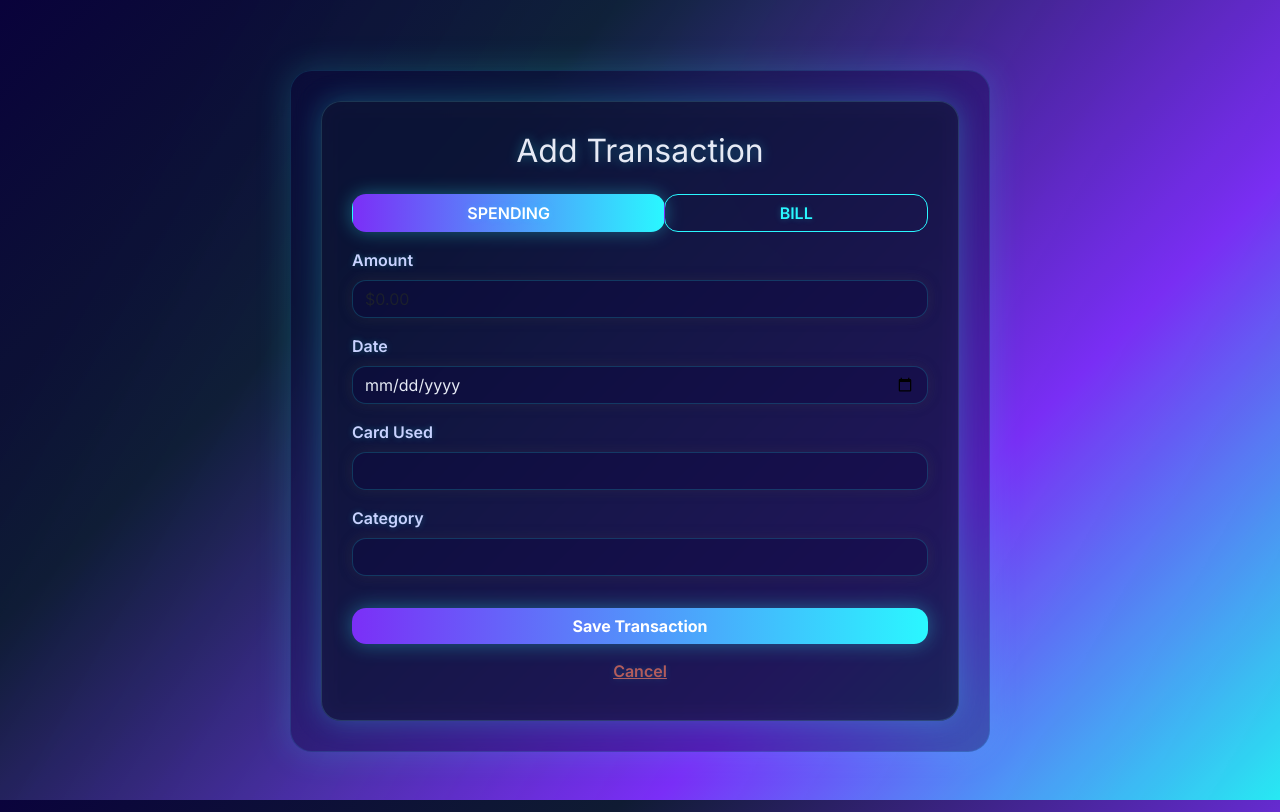
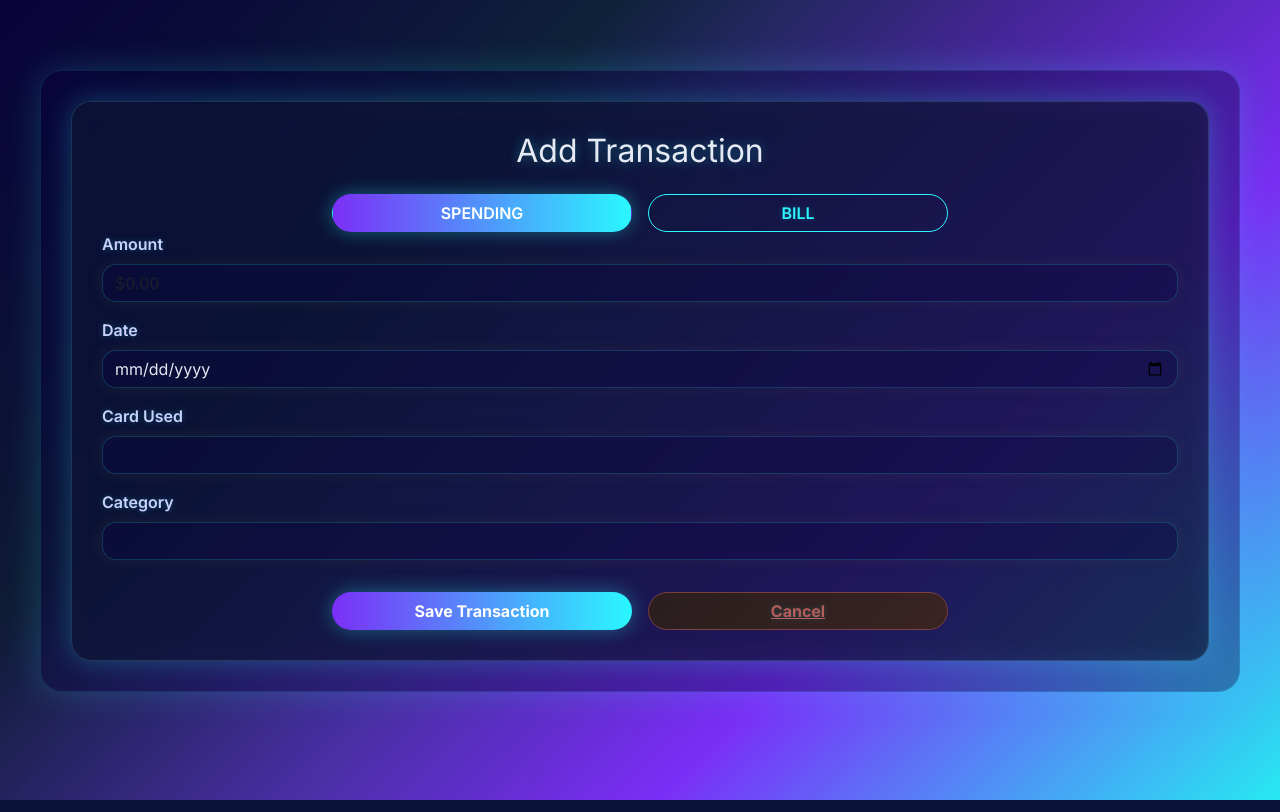
Before and after one commit to bparry0239/SpendU, a Flask app: page /add in a window 1280 px wide. Run offline with Flask 3, Linux system fonts and the light colour scheme; data that the repository does not hold is empty.

Commit message:
aesthetic changes

```diff
--- a/SpendU/templates/add.html
+++ b/SpendU/templates/add.html
@@ -47,6 +47,7 @@
         border-radius: 14px;
         font-weight: 600;
         transition: 0.2s;
+        width: 300px;
     }
 
     .btn-outline-primary:hover,
@@ -65,6 +66,7 @@
         font-weight: 700;
         color: white;
         box-shadow: 0 0 20px rgba(42, 247, 255, 0.35);
+        width: 300px;
     }
 
     .btn-success:hover {
@@ -73,9 +75,13 @@
 
     /* ===== Cancel Link ===== */
     .btn-link {
+        background: linear-gradient(135deg, #2A1E1E, #3A2323);
+        border-radius: 14px;
+        border-color: #7A3F3F;
         color: #B35C5C !important;
-        font-weight: 600;
+        font-weight: 700;
         text-shadow: 0 0 6px rgba(42, 247, 255, 0.2);
+        width: 300px;
     }
 </style>
 
@@ -86,7 +92,7 @@
     <form method="post">
 
         <!-- Toggle Spending / Bill -->
-        <div class="btn-group w-100 mb-3" role="group">
+        <div class="d-flex justify-content-center gap-3">
             <input type="radio" class="btn-check" name="type" id="type_spending" value="spending" checked onclick="toggleType()">
             <label class="btn btn-outline-primary" for="type_spending">SPENDING</label>
 
@@ -136,8 +142,10 @@
             </select>
         </div>
 
-        <button type="submit" class="btn btn-success w-100 mt-3">Save Transaction</button>
-        <a href="{{ url_for('index') }}" class="btn btn-link w-100 mt-2">Cancel</a>
+        <div class="d-flex justify-content-center gap-3">
+            <button type="submit" class="btn btn-success mt-3">Save Transaction</button>
+            <a href="{{ url_for('index') }}" class="btn btn-link mt-3">Cancel</a>
+        </div>
     </form>
 </div>
 
--- a/SpendU/templates/base.html
+++ b/SpendU/templates/base.html
@@ -40,7 +40,7 @@
 
         /* ===== PRIMARY LAYOUT CONTAINER ===== */
         .container {
-            max-width: 700px;
+            max-width: 1200px;
             margin-top: 70px;
             margin-bottom: 60px;
             padding: 30px;
@@ -68,8 +68,10 @@
 
         /* Buttons look tech-modern by default */
         .btn {
-            border-radius: 14px !important;
+            border-radius: 22px !important;
             font-weight: 600;
+            max-width: 400px;
+            align: center;
         }
     </style>
 </head>
```
Also changed, not shown: SpendU/templates/index.html (+6 -3 lines).
